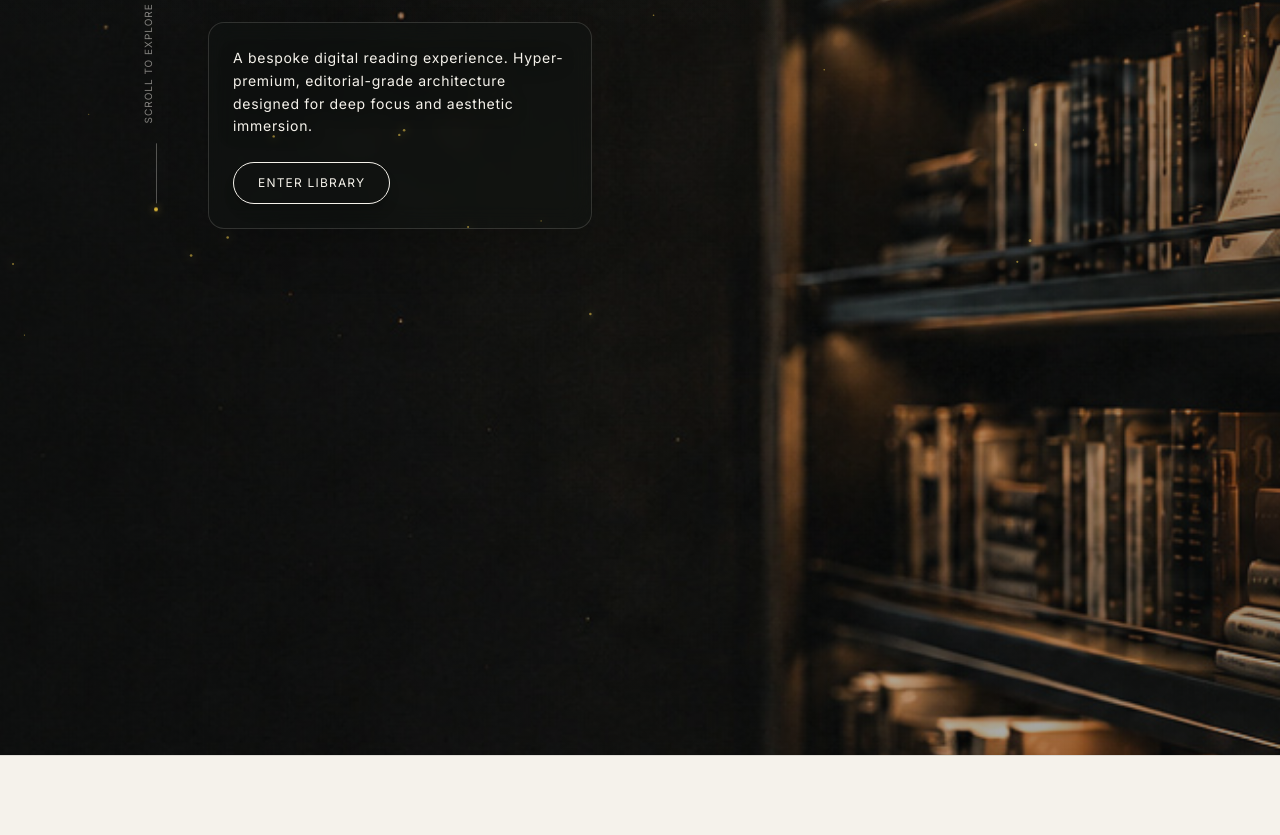
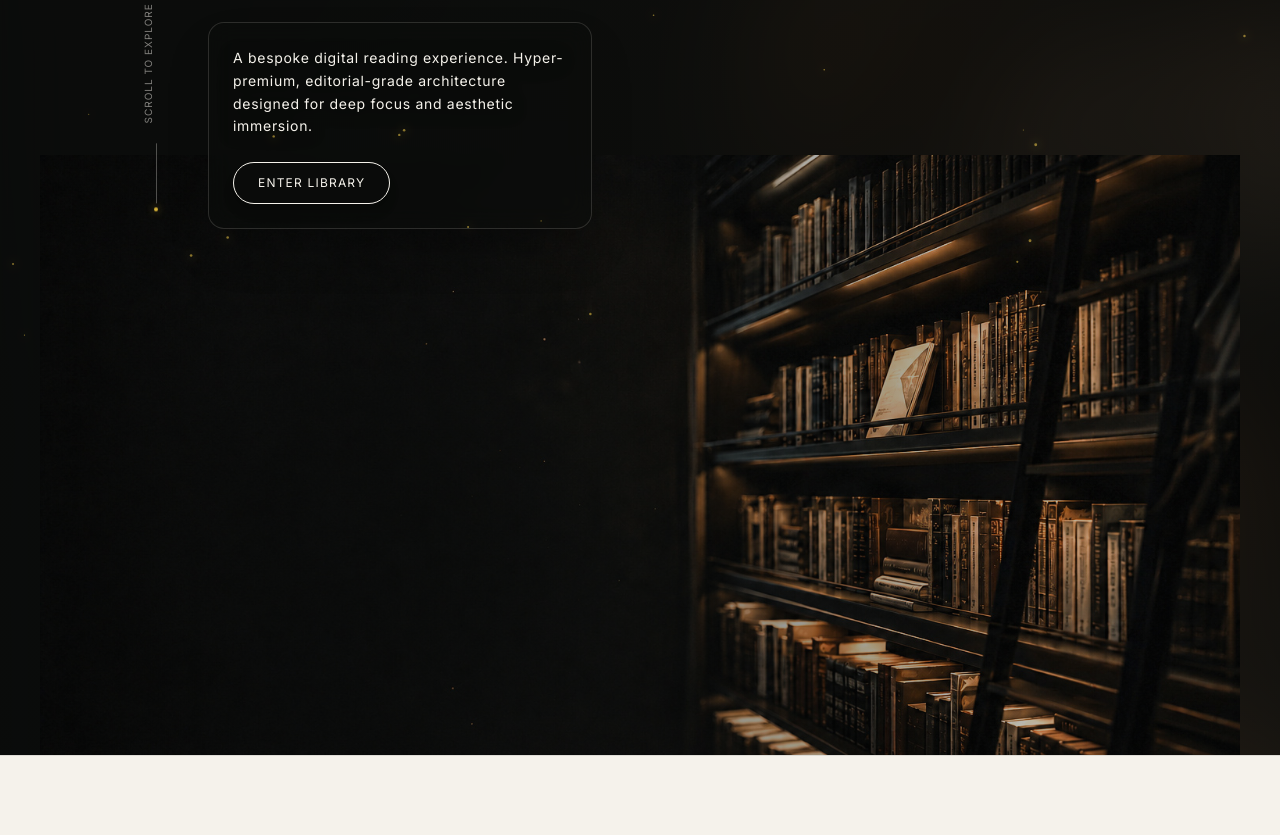
Before and after one commit to mehrab-sium/Bookxboi, a Next.js app: page / in a window 1280 px wide. Shown: the part 445-1280 px from the top of the page. Built offline with nearby package versions, Linux system fonts and the light colour scheme.

Commit message:
Fix background image zoom by switching to uncropped object-contain layout with ambient edge bleed

```diff
--- a/src/components/HeroLanding.js
+++ b/src/components/HeroLanding.js
@@ -74,29 +74,43 @@ export default function HeroLanding({ setView }) {
       ref={containerRef}
       className="relative w-full h-[150vh] overflow-hidden"
     >
-      {/* 1. Global Canvas & Background Fix - Whole Photo View on 19:6 & Widescreen, Percentage Scaling across Devices */}
-      <div className="fixed inset-0 w-full h-full -z-50 overflow-hidden select-none pointer-events-none">
+      {/* 1. Global Canvas & Full Un-cropped Background Photo */}
+      <div className="fixed inset-0 w-full h-full -z-50 bg-[#0a0c0b] flex items-center justify-center overflow-hidden select-none pointer-events-none">
+        {/* Ambient Blurred Background Bleed to Fill Screen Edges on 19:6 / Ultra-wides Widescreens */}
         <Image
-          src="/fast-load-book-x-boi.jpg"
-          alt="Book X Boi Hero Background"
+          src="/fast-load-book-x-boi.jpg?v=2"
+          alt=""
           fill
           priority
-          sizes="100vw"
-          quality={95}
-          className="object-cover object-[65%_50%] sm:object-[70%_50%] md:object-[75%_50%] lg:object-center w-full h-full transition-all duration-700 ease-out"
+          quality={25}
+          className="object-cover opacity-40 blur-3xl scale-110 pointer-events-none"
         />
-        {/* Lightweight Cinematic Vignette Scrim - Ensures full photo remains completely visible */}
+
+        {/* Main 100% Uncropped Whole Photo Container */}
+        <div className="relative w-full h-full max-w-[100vw] max-h-[100vh] flex items-center justify-center">
+          <Image
+            src="/fast-load-book-x-boi.jpg?v=2"
+            alt="Book X Boi Hero Background"
+            fill
+            priority
+            sizes="100vw"
+            quality={95}
+            className="object-contain w-full h-full transition-all duration-700 ease-out"
+          />
+        </div>
+
+        {/* Lightweight Vignette Scrim - Ensures full photo remains visible while providing crisp text contrast */}
         <div
           className="absolute inset-0 pointer-events-none"
           style={{
-            background: "radial-gradient(ellipse at center, rgba(17, 20, 19, 0.25) 0%, rgba(17, 20, 19, 0.45) 75%, rgba(17, 20, 19, 0.75) 100%)"
+            background: "radial-gradient(ellipse at 35% 50%, rgba(10, 12, 11, 0.6) 0%, rgba(10, 12, 11, 0.25) 55%, rgba(10, 12, 11, 0.65) 100%)"
           }}
         />
         {/* Soft edge gradient for header & footer readability */}
         <div
           className="absolute inset-0 pointer-events-none"
           style={{
-            background: "linear-gradient(to bottom, rgba(11, 14, 13, 0.6) 0%, transparent 25%, transparent 75%, rgba(11, 14, 13, 0.7) 100%)"
+            background: "linear-gradient(to bottom, rgba(10, 12, 11, 0.5) 0%, transparent 20%, transparent 80%, rgba(10, 12, 11, 0.6) 100%)"
           }}
         />
       </div>
@@ -126,8 +140,8 @@ export default function HeroLanding({ setView }) {
             </h1>
           </div>
 
-          <div className="reveal-text mt-8 lg:mt-16 max-w-sm p-6 rounded-2xl backdrop-blur-md bg-[#111413]/40 border border-[#F5F2EB]/15 shadow-2xl relative z-30">
-            <p className="text-core text-sm leading-relaxed text-[#F5F2EB] drop-shadow-[0_2px_8px_rgba(0,0,0,0.9)]">
+          <div className="reveal-text mt-8 lg:mt-16 max-w-sm p-6 rounded-2xl backdrop-blur-md bg-[#0a0c0b]/50 border border-[#F5F2EB]/15 shadow-2xl relative z-30">
+            <p className="text-core text-sm leading-relaxed text-[#F5F2EB] drop-shadow-[0_2px_8px_rgba(0,0,0,0.9)] font-normal">
               A bespoke digital reading experience. Hyper-premium, editorial-grade architecture designed for deep focus and aesthetic immersion.
             </p>
 
```
